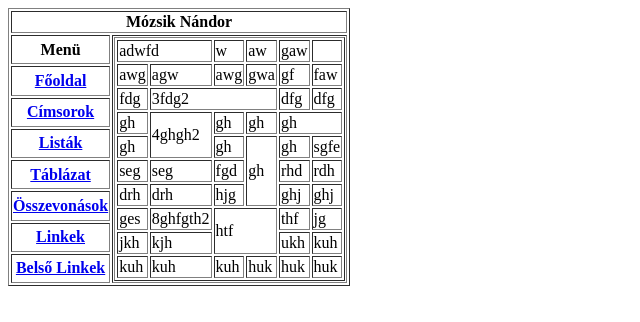
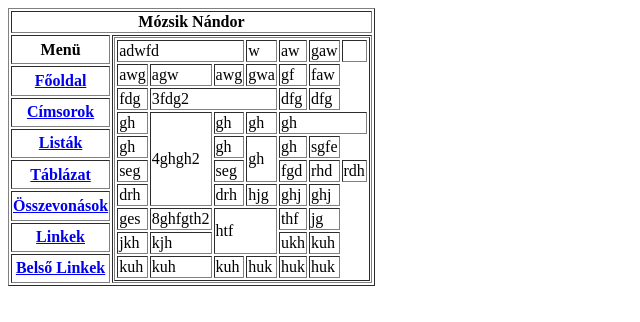
Before and after one commit to MozsikNandor/oraifeladat, a plain HTML site: page osszevonasok.html in a window 1280 px wide. Shown: the whole page, without its empty margins (0-640 px from the left). Drawn offline with Linux system fonts and the light colour scheme.

Commit message:
Add files via upload

```diff
--- a/osszevonasok.html
+++ b/osszevonasok.html
@@ -23,7 +23,7 @@
 
                     <table border="1">
                         <tr>
-                            <td colspan="2">adwfd</td>
+                            <td colspan="3">adwfd</td>
                             <td>w</td>
                             <td>aw</td>
                             <td>gaw</td>
@@ -45,15 +45,15 @@
                         </tr>
                         <tr>
                             <td>gh</td>
-                            <td rowspan="2">4ghgh2</td>
+                            <td rowspan="4">4ghgh2</td>
                             <td>gh</td>
                             <td>gh</td>
-                            <td colspan="2">gh</td>
+                            <td colspan="3">gh</td>
                         </tr>
                         <tr>
                             <td>gh</td>
                             <td>gh</td>
-                            <td rowspan="3">gh</td>
+                            <td rowspan="2">gh</td>
                             <td>gh</td>
                             <td>sgfe</td>
                         </tr>
```
